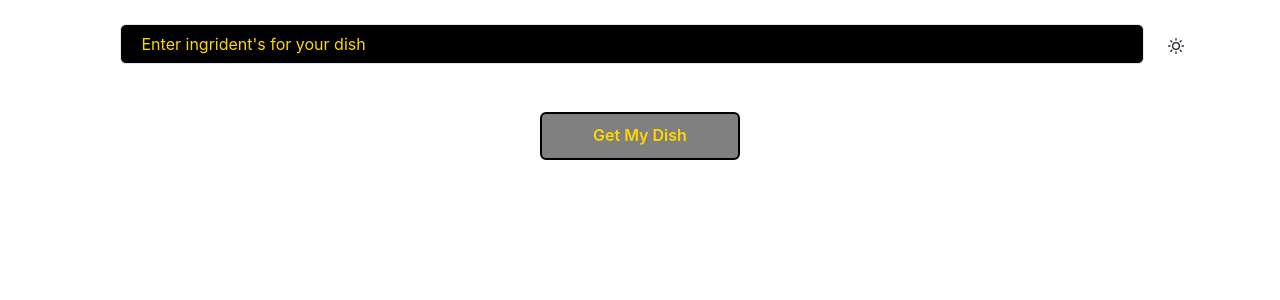
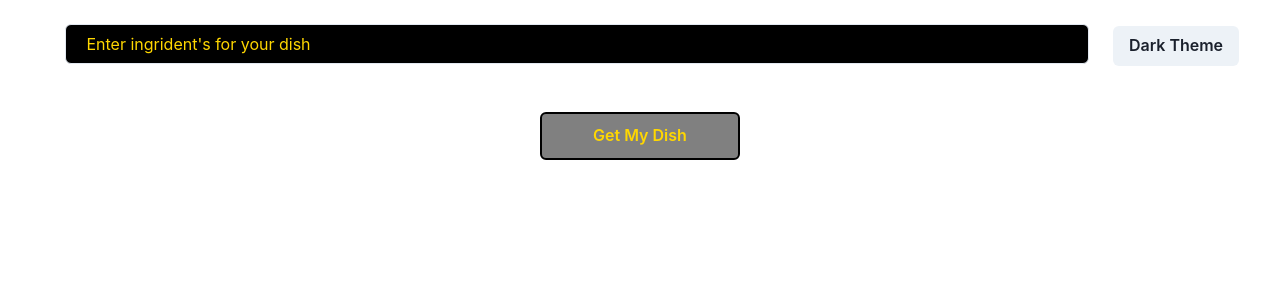
Before and after one commit to KrishnaChaitanyaThota/Gptrecepie, a Next.js app: page / in a window 1280 px wide. Shown: the top 300 px of the page. Built offline with nearby package versions, Linux system fonts and the light colour scheme.

Commit message:
added dark theme button

```diff
--- a/pages/index.js
+++ b/pages/index.js
@@ -1,7 +1,8 @@
-import { Button, Input, Card, CardBody} from '@chakra-ui/react'
+import { Button, Input, Card, CardBody,IconButton} from '@chakra-ui/react' ;
+import { useColorMode } from '@chakra-ui/react';
 import {useState } from 'react';
 import Head from 'next/head';
-import {SunIcon} from '@chakra-ui/icons';
+import {SunIcon, MoonIcon} from '@chakra-ui/icons';
 
 const Home = () => {
   const [Ingredients, setIngredients] = useState("");
@@ -9,6 +10,8 @@
   const [loading, setloading] = useState(false);
 
   const [result, setresult] = useState([]);
+
+  const { colorMode, toggleColorMode } = useColorMode()
 
   const handleChange = (e) => {
     setIngredients(e.target.value);
@@ -47,7 +50,9 @@
       <center >
         <Input onChange={(e) => { handleChange(e) }} margin='6' color='gold' _placeholder={{ color: 'inherit' }} bg={"black"} textColor={"gold"} placeholder=" Enter ingrident's for your dish" width='80vw' />
 
-        <SunIcon/>
+        <Button onClick={toggleColorMode}>
+       {colorMode === 'light' ? 'Dark' : 'Light'} Theme
+      </Button>
 
         <Button
           size='md'
```
Also changed, not shown: 1 other file (tests, documents, lock files or other folders).
